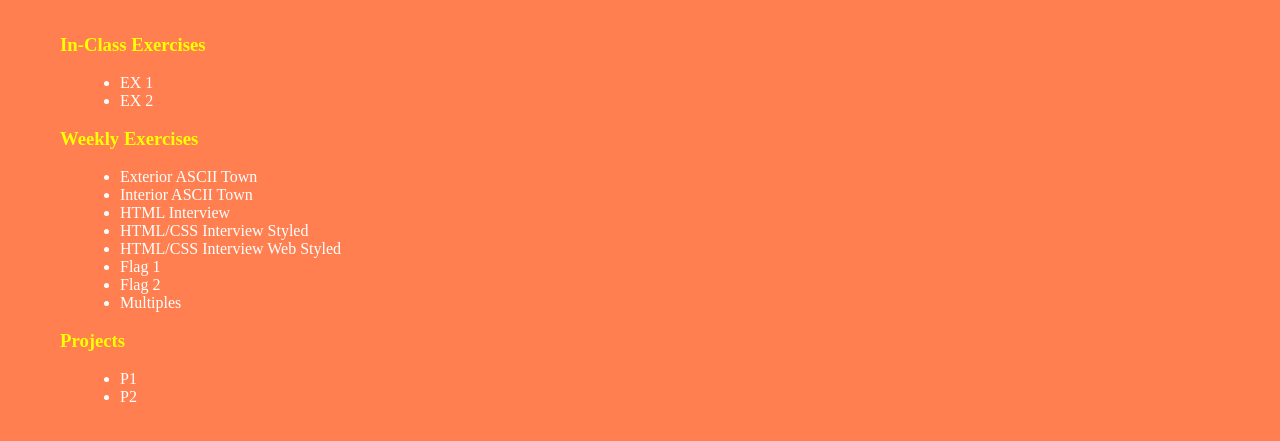
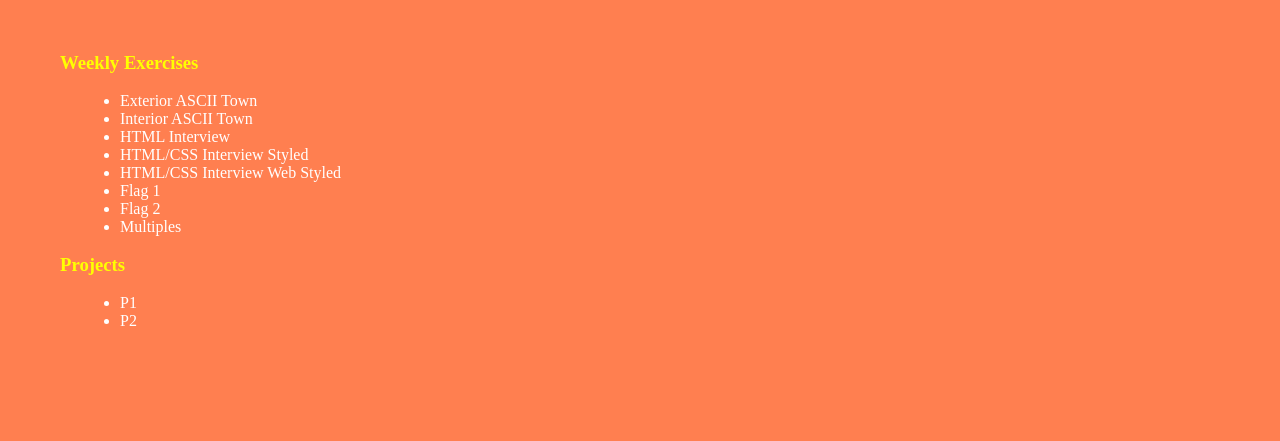
Before and after one commit to vainsteinmary/Interactive1, a plain HTML site: page index.html in a window 1280 px wide. Shown: the part 273-714 px from the top of the page. Drawn offline with Linux system fonts and the light colour scheme.

Commit message:
Update index.html

```diff
--- a/index.html
+++ b/index.html
@@ -19,15 +19,7 @@
     <p class="desc">British, 26, Awesomely Weird!</p>
 
     <!-- my work -->
-    <div id="exercises">
-      <h3>In-Class Exercises</h3>
-<br>
-      <ul>
-        <li><a href="#">EX 1</a></li>
-        <li><a href="#">EX 2</a></li>
-      </ul>
 
-    </div>
 <br>
     <div id="weekly-exercises">
       <h3>Weekly Exercises</h3>
@@ -52,7 +44,7 @@
 <br>
       <ul>
         <li><a href="time-capsule/index.html">P1</a></li>
-        <li><a href="#">P2</a></li>
+        <li><a href="p2/index.html">P2</a></li>
       </ul>
 
     </div>
```
